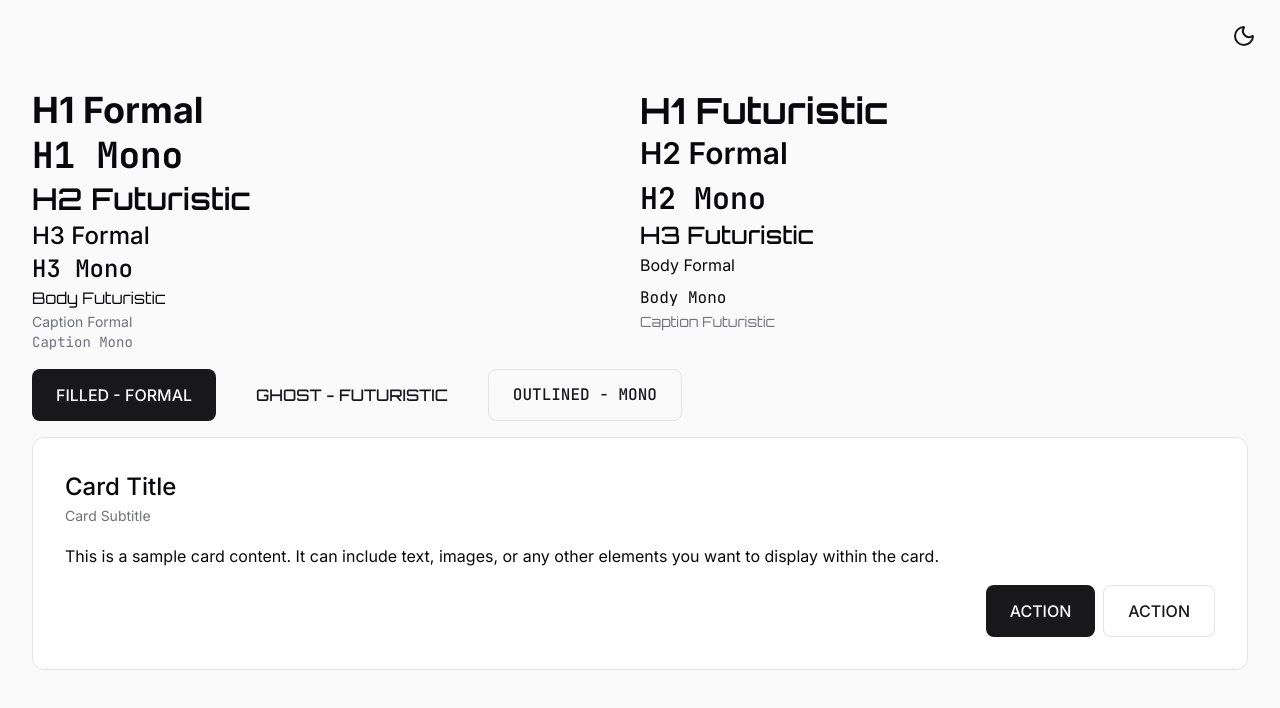
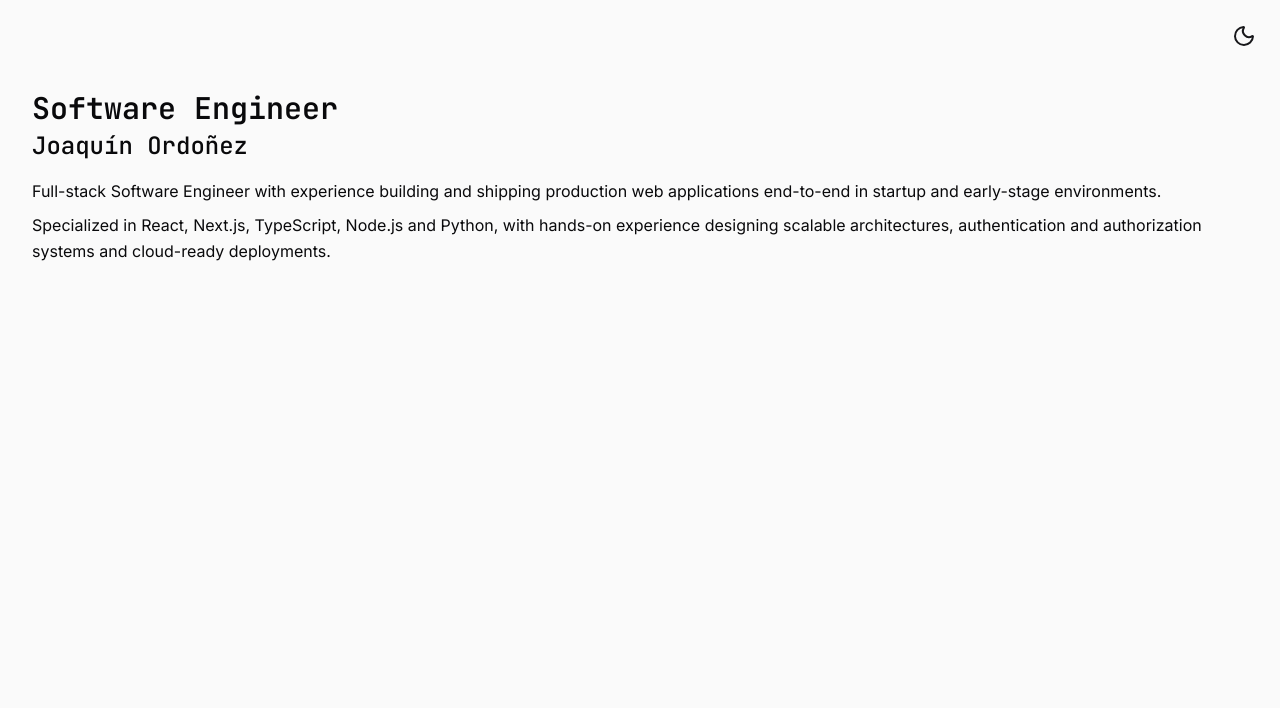
Before and after one commit to joac001/portfolio, a Next.js app: page / in a window 1280 px wide. Shown: the top 708 px of the page. Built offline with nearby package versions, Linux system fonts and the light colour scheme.

Commit message:
Agregar auditoría de SEO, accesibilidad y cumplimiento del sistema de diseño; actualizar configuración de Prettier y mejorar la estructura de la página de inicio

```diff
--- a/package.json
+++ b/package.json
@@ -23,6 +23,7 @@
     "@types/react-dom": "^19",
     "eslint": "^9",
     "eslint-config-next": "16.1.6",
+    "prettier": "^3.8.1",
     "tailwindcss": "^4",
     "typescript": "^5"
   }
--- a/src/app/page.tsx
+++ b/src/app/page.tsx
@@ -1,85 +1,26 @@
-import { Button, Card, Container, Typography } from '@/components/shared';
+import { Container, Typography } from '@/components/shared';
 
 export default function Home() {
   return (
     <Container id="main-content" className="flex-col">
-      <div className="grid grid-cols-2">
-        <Typography variant="h1" style="formal">
-          H1 Formal
-        </Typography>
-        <Typography variant="h1" style="futuristic">
-          H1 Futuristic
-        </Typography>
-        <Typography variant="h1" style="mono">
-          H1 Mono
-        </Typography>
-        <Typography variant="h2" style="formal">
-          H2 Formal
-        </Typography>
-        <Typography variant="h2" style="futuristic">
-          H2 Futuristic
-        </Typography>
+      <section className="space-y-4">
+        <div>
           <Typography variant="h2" style="mono">
-          H2 Mono
-        </Typography>
-        <Typography variant="h3" style="formal">
-          H3 Formal
-        </Typography>
-        <Typography variant="h3" style="futuristic">
-          H3 Futuristic
+            Software Engineer
           </Typography>
           <Typography variant="h3" style="mono">
-          H3 Mono
-        </Typography>
-        <Typography variant="body" style="formal">
-          Body Formal
-        </Typography>
-        <Typography variant="body" style="futuristic">
-          Body Futuristic
-        </Typography>
-        <Typography variant="body" style="mono">
-          Body Mono
-        </Typography>
-        <Typography variant="caption" style="formal">
-          Caption Formal
-        </Typography>
-        <Typography variant="caption" style="futuristic">
-          Caption Futuristic
-        </Typography>
-        <Typography variant="caption" style="mono">
-          Caption Mono
+            Joaquín Ordoñez
           </Typography>
         </div>
-
-      <div className="flex flex-col md:flex-row gap-4">
-        <Button variant="filled" style="formal">
-          filled - formal
-        </Button>
-        <Button variant="ghost" style="futuristic">
-          ghost - futuristic
-        </Button>
-        <Button variant="outlined" style="mono">
-          outlined - mono
-        </Button>
-      </div>
-
-      <Card
-        title="Card Title"
-        subtitle="Card Subtitle"
-        actions={[
-          <Button key="action1" variant="filled" style="formal">
-            Action
-          </Button>,
-          <Button key="action2" variant="outlined" style="formal">
-            Action
-          </Button>,
-        ]}
-      >
         <Typography variant="body">
-          This is a sample card content. It can include text, images, or any other elements you want
-          to display within the card.
+          Full-stack Software Engineer with experience building and shipping production web
+          applications end-to-end in startup and early-stage environments.
+          <span className="block h-2" />
+          Specialized in React, Next.js, TypeScript, Node.js and Python, with hands-on experience
+          designing scalable architectures, authentication and authorization systems and cloud-ready
+          deployments.
         </Typography>
-      </Card>
+      </section>
     </Container>
   );
 }
--- a/src/components/shared/Typography.tsx
+++ b/src/components/shared/Typography.tsx
@@ -12,11 +12,11 @@ interface TypographyProps {
 }
 
 const variantClasses: Record<NonNullable<TypographyProps['variant']>, string> = {
-    h1: 'text-xl md:text-3xl lg:text-4xl font-bold leading-tight text-surface-contrast',
-    h2: 'text-lg md:text-2xl lg:text-3xl font-semibold leading-snug text-surface-contrast',
-    h3: 'text-base md:text-xl lg:text-2xl font-medium leading-snug text-surface-contrast',
-    body: 'text-sm md:text-base font-normal leading-relaxed text-surface-contrast',
-    caption: 'text-xs md:text-sm font-normal leading-normal text-muted-contrast',
+  h1: 'text-xl md:text-3xl lg:text-4xl font-bold leading-tight text-surface-contrast text-balance',
+  h2: 'text-lg md:text-2xl lg:text-3xl font-semibold leading-snug text-surface-contrast text-balance',
+  h3: 'text-base md:text-xl lg:text-2xl font-medium leading-snug text-surface-contrast text-balance',
+  body: 'text-sm md:text-base font-normal leading-relaxed text-surface-contrast text-pretty',
+  caption: 'text-xs md:text-sm font-normal leading-normal text-muted-contrast text-pretty',
 };
 
 const defaultElementMap: Record<NonNullable<TypographyProps['variant']>, TypographyElement> = {
--- a/src/components/shared/types.tsx
+++ b/src/components/shared/types.tsx
@@ -1,7 +1,7 @@
 export type TextStyle = 'formal' | 'futuristic' | 'mono';
 
 export const styleClasses: Record<TextStyle, string> = {
-    formal: 'font-formal',
-    futuristic: 'font-futuristic',
-    mono: 'font-mono',
+  formal: 'font-formal',
+  futuristic: 'font-futuristic',
+  mono: 'font-mono',
 };
```
Also changed, not shown: .claude/commands/audit.md (added), 2 other files (tests, documents, lock files or other folders). Lines whose indentation alone changed are shown as unchanged.
